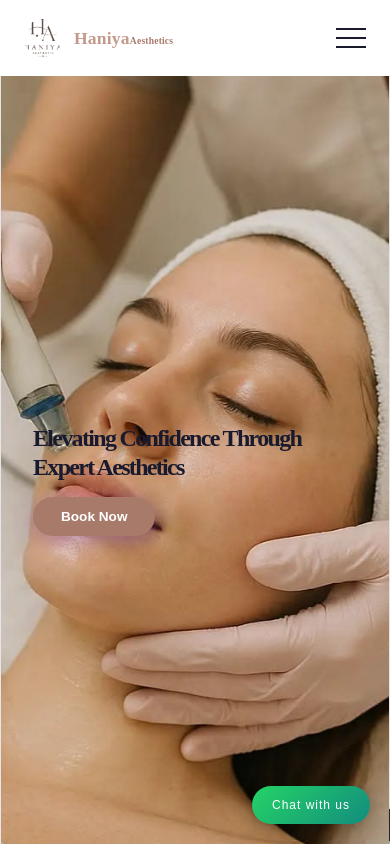
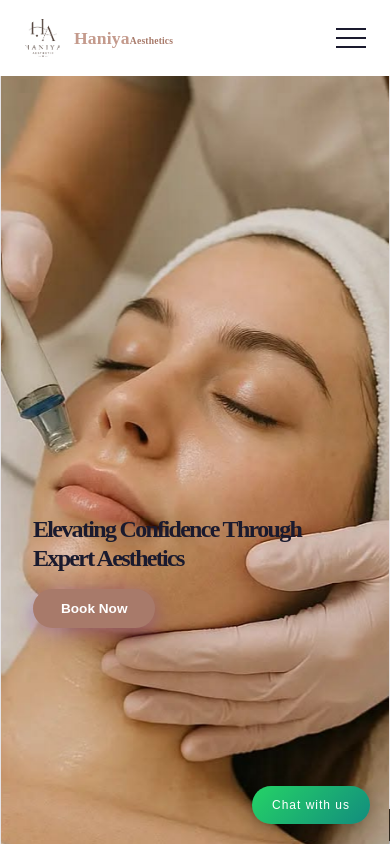
Before and after one commit to Anesa5/haniya-aesthetics, a React (Vite) app: page / in a window 390 px wide. Shown: the top 844 px of the page. Built offline with nearby package versions, Linux system fonts and the light colour scheme.

Commit message:
css changed

```diff
--- a/src/pages/Contact.css
+++ b/src/pages/Contact.css
@@ -650,7 +650,7 @@
 
     .hero-content h1 {
         font-size: 1.5rem;
-        padding-top: 50px;
+        padding-top: 233px;
     }
 
     .info-header h2,
--- a/src/pages/Home.css
+++ b/src/pages/Home.css
@@ -563,6 +563,7 @@
 @media (max-width: 480px) {
     .hero-content h1 {
         font-size: 1.5rem;
+
     }
 
     .stats-row {
```
